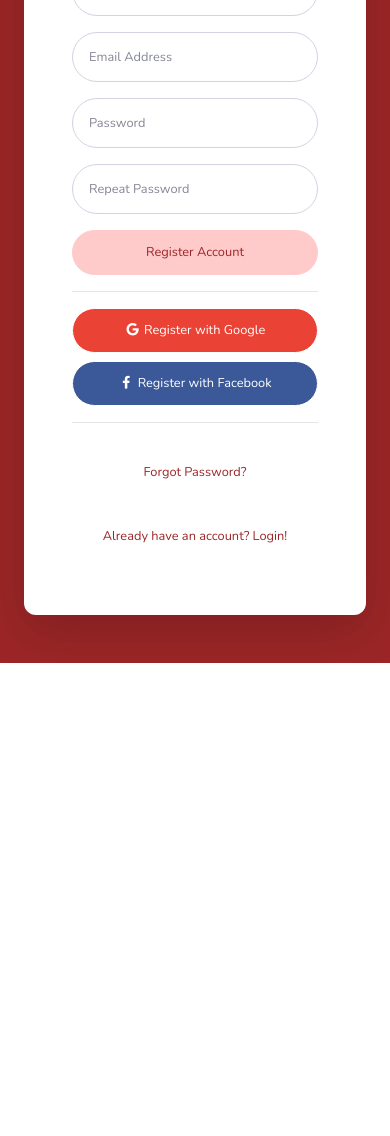
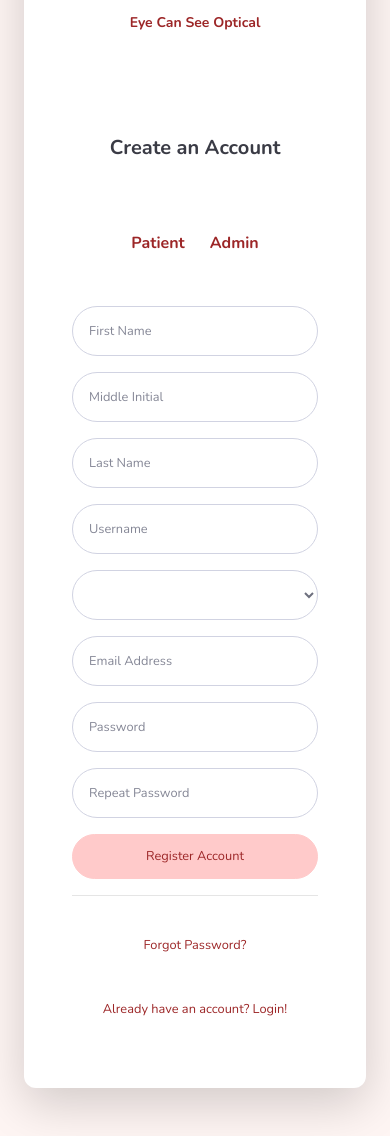
Before and after one commit to hannahmaearchivido/Eye-Can-See-Optical-Appointment-and-Management-System, a Flask app: page /register in a window 390 px wide. Shown: the part 289-1425 px from the top of the page. Before the commit the page ends 952 px from the top, so only its background shows below. Run offline with Flask 3, Linux system fonts and the light colour scheme; some libraries are stand-ins or nearby versions.

Commit message:
Update register.html

```diff
--- a/templates/register.html
+++ b/templates/register.html
@@ -12,87 +12,171 @@
     <title>Eye Can See Optical - Register</title>
 
     <!-- Custom fonts for this templates-->
-    <link href="vendor/fontawesome-free/css/all.min.css" rel="stylesheet" type="text/css">
-    <link rel="icon" href="img/icon logo.png" type="image/png">
+    <link href="static/vendor/fontawesome-free/css/all.min.css" rel="stylesheet" type="text/css">
+    <link rel="icon" href="static/img/icon logo.png" type="image/png">
     <link
         href="https://fonts.googleapis.com/css?family=Nunito:200,200i,300,300i,400,400i,600,600i,700,700i,800,800i,900,900i"
         rel="stylesheet">
 
     <!-- Custom styles for this templates-->
-    <link href="css/sb-admin-2.css" rel="stylesheet">
+    <link href="static/css/sb-admin-2.css" rel="stylesheet">
+    <style>
+        /* Responsive logo */
+        .responsive-logo {
+            max-width: 80%;
+            height: auto;
+        }
+
+        @media (max-width: 576px) {
+            .responsive-logo {
+                margin-top: 10%;
+                max-width: 250px;
+            }
+            .text-center h1 {
+                font-size: 20px;
+            }
+        }
+
+        /* Responsive heading under image */
+        .logo-text {
+            font-size: 1.25rem; /* base size for larger screens */
+            color: #9C2627; /* custom red */
+            margin-bottom: 0;
+        }
+
+        @media (max-width: 768px) {
+            .logo-text {
+                font-size: 1rem;
+            }
+        }
+
+        @media (max-width: 576px) {
+            .logo-text {
+                font-size: 0.875rem;
+            }
+        }
+    </style>
 
 </head>
 
-<body class="bg-gradient-primary">
+<body class="bg-gradient-primary1">
 
     <div class="container">
 
         <div class="card o-hidden border-0 shadow-lg my-5">
             <div class="card-body p-0">
                 <!-- Nested Row within Card Body -->
-                <div class="row">
-                    <!-- Image Column (hidden on smaller screens) -->
-                    <div class="col-lg-5 d-none d-lg-block">
-                        <img src="img/icon logo.png" alt="Register Image" class="img-fluid">
-                    </div>
-
-                    <!-- Form Column -->
+                <div class="row d-flex flex-column flex-lg-row">
+                   <!-- Image Column (top on mobile, left on large screens) -->
+                   <div class="col-lg-5 d-flex flex-column justify-content-center align-items-center mb-3 mb-lg-0 text-center">
+                        <img src="static/img/logo.png" alt="Register Image" class="img-fluid responsive-logo">
+                       <h6 class="logo-text mt-3"><strong> Eye Can See Optical </strong></h6>
+                   </div>
+                   <!-- Form Column -->
                     <div class="col-lg-7">
                         <div class="p-5">
                             <div class="text-center">
-                                <h1 class="h4 text-gray-900 mb-4">Create an Account!</h1>
+                                <h1 class="h4 text-gray-900 mb-4"><strong>Create an Account</strong></h1>
                             </div>
-                            <form class="user">
+
+                            <!-- User Type Toggle -->
+                            <div class="mb-4 text-center">
+                                <div class="btn-group" role="group">
+                                    <button type="button" class="btn btn-secondary" id="btn-patient" onclick="showPatientForm()" style="color: #9C2627;"><strong>Patient</strong></button>
+                                    <button type="button" class="btn btn-secondary" id="btn-admin" onclick="showAdminForm()" style="color: #9C2627;"><strong>Admin</strong></button>
+                                </div>
+                            </div>
+
+                            <!-- Registration Form -->
+                            <form class="user" id="registration-form" method="POST" action="/register">
+                                <input type="hidden" name="user_type" id="user_type" value="patient">
+
+                                <div class="form-group row">
+                                    <div class="col-sm-4 mb-3 mb-sm-0">
+                                        <input type="text" class="form-control form-control-user" name="first_name" placeholder="First Name" required>
+                                    </div>
+                                    <div class="col-sm-4 mb-3 mb-sm-0">
+                                        <input type="text" class="form-control form-control-user" name="middle_initial" placeholder="Middle Initial" maxlength="1">
+                                    </div>
+                                    <div class="col-sm-4">
+                                        <input type="text" class="form-control form-control-user" name="last_name" placeholder="Last Name" required>
+                                    </div>
+                                </div>
+
+                                <div class="form-group">
+                                    <input type="text" class="form-control form-control-user" name="username" placeholder="Username" required>
+                                </div>
+
+                                <!-- Admin-only fields -->
+                                <div class="form-group" id="role-group">
+                                    <select class="form-control form-control-user" name="role" >
+                                        <option value="">-- Select Role --</option>
+                                        <option value="admin">Admin</option>
+                                        <option value="staff">Staff</option>
+                                    </select>
+                                </div>
+
+                                <div class="form-group" id="contact-group" style="display: none;">
+                                    <input type="text" class="form-control form-control-user" name="contact_info" placeholder="Contact Info">
+                                </div>
+
+                                <div class="form-group">
+                                    <input type="email" class="form-control form-control-user" name="email" placeholder="Email Address" required>
+                                </div>
+
                                 <div class="form-group row">
                                     <div class="col-sm-6 mb-3 mb-sm-0">
-                                        <input type="text" class="form-control form-control-user" id="exampleFirstName"
-                                            placeholder="First Name">
+                                        <input type="password" class="form-control form-control-user" name="password" placeholder="Password" required>
                                     </div>
                                     <div class="col-sm-6">
-                                        <input type="text" class="form-control form-control-user" id="exampleLastName"
-                                            placeholder="Last Name">
+                                        <input type="password" class="form-control form-control-user" name="confirm_password" placeholder="Repeat Password" required>
                                     </div>
                                 </div>
-                                <div class="form-group">
-                                    <input type="email" class="form-control form-control-user" id="exampleInputEmail"
-                                        placeholder="Email Address">
-                                </div>
-                                <div class="form-group row">
-                                    <div class="col-sm-6 mb-3 mb-sm-0">
-                                        <input type="password" class="form-control form-control-user"
-                                            id="exampleInputPassword" placeholder="Password">
-                                    </div>
-                                    <div class="col-sm-6">
-                                        <input type="password" class="form-control form-control-user"
-                                            id="exampleRepeatPassword" placeholder="Repeat Password">
-                                    </div>
-                                </div>
-                                <a href="login.html" class="btn btn-primary btn-user btn-block">
+
+                                <button type="submit" class="btn btn-primary btn-user btn-block">
                                     Register Account
-                                </a>
-                                <hr>
-                                <a href="index.html" class="btn btn-google btn-user btn-block">
-                                    <i class="fab fa-google fa-fw"></i> Register with Google
-                                </a>
-                                <a href="index.html" class="btn btn-facebook btn-user btn-block">
-                                    <i class="fab fa-facebook-f fa-fw"></i> Register with Facebook
-                                </a>
+                                </button>
+
                             </form>
                             <hr>
                             <div class="text-center">
-                                <a class="small" href="forgot-password.html" style=" color: #9C2627;">Forgot Password?</a>
+                                <a class="small" href="forgot-password.html" style="color: #9C2627;">Forgot Password?</a>
                             </div>
                             <div class="text-center">
-                                <a class="small" href="login.html" style=" color: #9C2627;">Already have an account? Login!</a>
+                                <a class="small" href="login.html" style="color: #9C2627;">Already have an account? Login!</a>
                             </div>
                         </div>
                     </div>
+
                 </div>
             </div>
 
         </div>
 
     </div>
+
+    <script>
+function showPatientForm() {
+    document.getElementById('user_type').value = 'patient';
+    document.getElementById('role-group').style.display = 'none';
+    document.getElementById('contact-group').style.display = 'none';
+    document.getElementById('btn-patient').classList.add('btn-primary');
+    document.getElementById('btn-admin').classList.remove('btn-primary');
+    document.getElementById('btn-admin').classList.add('btn-primary');
+    document.getElementById('btn-patient').classList.remove('btn-primary');
+}
+
+function showAdminForm() {
+    document.getElementById('user_type').value = 'admin';
+    document.getElementById('role-group').style.display = 'block';
+    document.getElementById('contact-group').style.display = 'block';
+    document.getElementById('btn-admin').classList.add('btn-primary');
+    document.getElementById('btn-patient').classList.remove('btn-primary');
+    document.getElementById('btn-patient').classList.add('btn-primary');
+    document.getElementById('btn-admin').classList.remove('btn-primary');
+}
+</script>
+
 
     <!-- Bootstrap core JavaScript-->
     <script src="vendor/jquery/jquery.min.js"></script>
```
